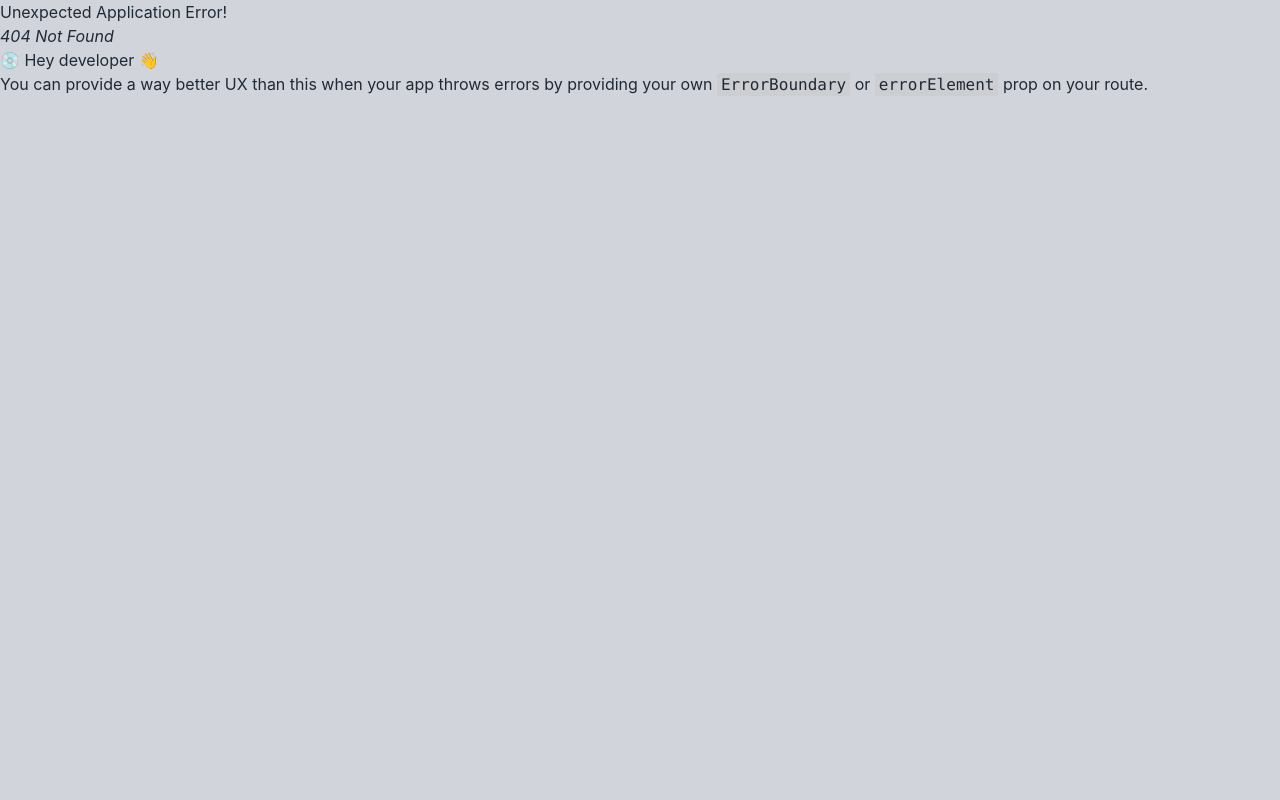
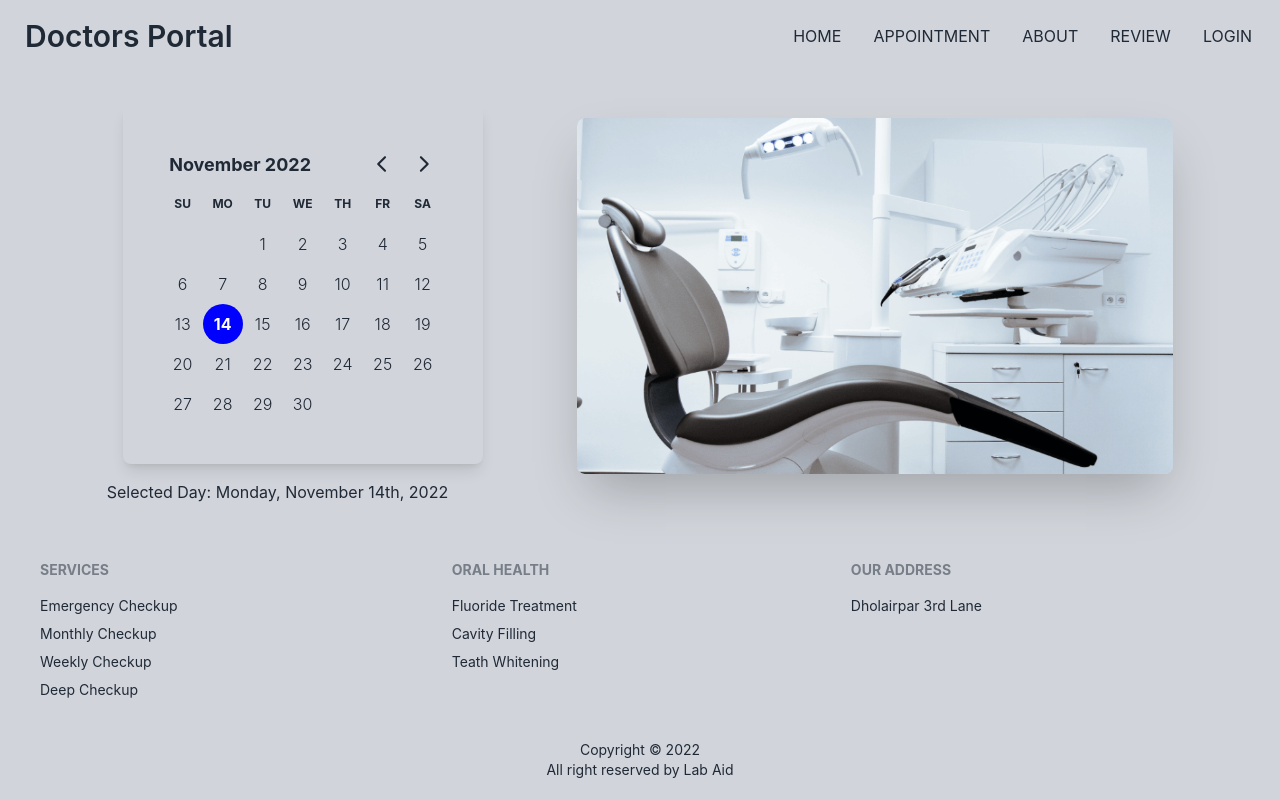
Before and after one commit to mbmSouRov/Lab-Aid, a React (Create React App) app: page /appointment in a window 1280 px wide. Before the commit this address had no page. Built offline with nearby package versions, Linux system fonts and the light colour scheme.

Commit message:
date picker added

```diff
--- a/package.json
+++ b/package.json
@@ -7,7 +7,9 @@
     "@testing-library/react": "^13.4.0",
     "@testing-library/user-event": "^13.5.0",
     "daisyui": "^2.39.1",
+    "date-fns": "^2.29.3",
     "react": "^18.2.0",
+    "react-day-picker": "^8.3.6",
     "react-dom": "^18.2.0",
     "react-icons": "^4.6.0",
     "react-router-dom": "^6.4.3",
--- /dev/null
+++ b/src/Components/Appointment/Appointment.js
@@ -0,0 +1,16 @@
+import React from "react";
+import AppointmentBanner from "./AppointmentBanner/AppointmentBanner";
+
+const Appointment = () => {
+  return (
+    <div className="mx-1 lg:mx-7">
+      {
+        <div className="">
+          <AppointmentBanner />
+        </div>
+      }
+    </div>
+  );
+};
+
+export default Appointment;
--- /dev/null
+++ b/src/Components/Appointment/AppointmentBanner/AppointmentBanner.js
@@ -0,0 +1,29 @@
+import React, { useState } from "react";
+import chair from "../../../assets/images/chair.png";
+import { DayPicker } from "react-day-picker";
+import { format } from "date-fns";
+const AppointmentBanner = () => {
+  const [selectedDate, setSelectedDate] = useState(new Date());
+  return (
+    <div className="hero200">
+      <div className="hero-content flex-col lg:flex-row-reverse justify-evenly">
+        <img
+          src={chair}
+          className="rounded-lg shadow-2xl w-1/2"
+          alt="doctors chair"
+        />
+        <div>
+          <DayPicker
+            className="rounded-lg shadow-lg bg-base-100 p-10 font-light"
+            mode="single"
+            selected={selectedDate}
+            onSelect={setSelectedDate}
+          />
+          <p>Selected Day: {format(selectedDate, "PPPP")}</p>
+        </div>
+      </div>
+    </div>
+  );
+};
+
+export default AppointmentBanner;
--- a/src/Components/Home/MakeAppointment/MakeAppointment.js
+++ b/src/Components/Home/MakeAppointment/MakeAppointment.js
@@ -1,4 +1,5 @@
 import React from "react";
+import { Link } from "react-router-dom";
 import img1 from "../../../assets/images/doctor-small.png";
 import GradientButton from "../../SimilarDesign/Button/GradientButton";
 const MakeAppointment = () => {
@@ -19,7 +20,9 @@ const MakeAppointment = () => {
             here', making it look like readable English. Many desktop publishing
             packages and web page
           </p>
-          <GradientButton>Get Started</GradientButton>
+          <Link to={"/appointment"}>
+            <GradientButton>Get Started</GradientButton>
+          </Link>
         </div>
       </div>
     </section>
--- a/src/Shared/Navbar/Navbar.js
+++ b/src/Shared/Navbar/Navbar.js
@@ -49,7 +49,7 @@ const Navbar = () => {
             {menuItems}
           </ul>
         </div>
-        <Link className="btn btn-ghost normal-case text-3xl">
+        <Link to={"/"} className="btn btn-ghost normal-case text-3xl">
           Doctors Portal
         </Link>
       </div>
```
Also changed, not shown: src/Routes/Public Route/PublicRoute.js (+7 -2 lines), src/index.js (+7 -6 lines), 1 other file (tests, documents, lock files or other folders).
